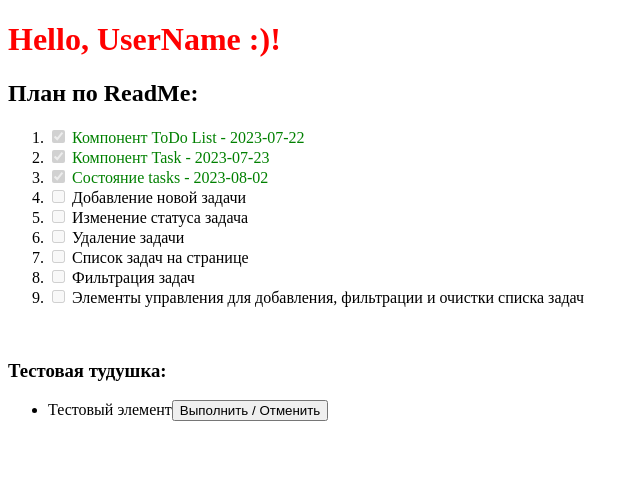
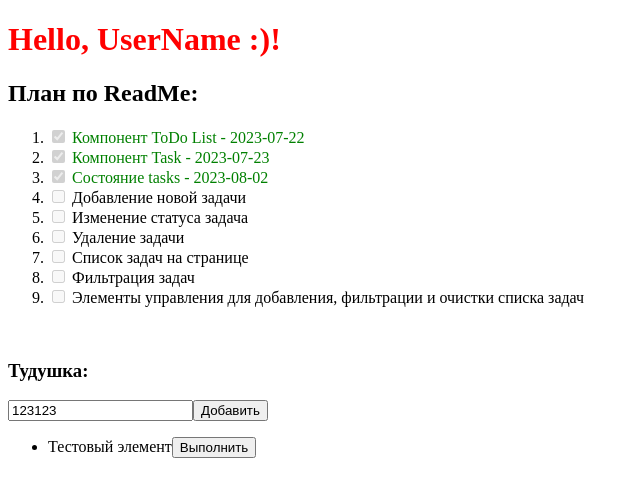
Before and after one commit to leha404/react-todo, a React (Create React App) app: page / in a window 1280 px wide. Shown: the top 496 px of the page, without its empty margins (0-640 px from the left). Built offline with nearby package versions, Linux system fonts and the light colour scheme.

Commit message:
commit and switching to TS

```diff
--- a/src/App.jsx
+++ b/src/App.jsx
@@ -10,7 +10,7 @@ const App = () => {
       <h2>План по ReadMe:</h2>
       <TaskList />
       <br />
-      <h3>Тестовая тудушка:</h3>
+      <h3>Тудушка:</h3>
       <ToDoList />
     </div>
   );
--- /dev/null
+++ b/src/components/ToDo.jsx
@@ -0,0 +1,28 @@
+import React, { useState } from "react"
+
+// Hooks can call only inside render function
+function ToDo(props) {
+  // State: init value AND func for this value
+  const [isDone, setDone] = useState(false);
+
+  // Hook
+  function setIsDone() {
+    setDone(true);
+  }
+
+  const doneStyle = {
+    textDecoration: "line-through"
+  }
+
+  return (
+    <li>
+      <p style={isDone ? doneStyle : null}>
+        Тестовый элемент
+        <button onClick={setIsDone} hidden={isDone}>Выполнить</button>
+        <button hidden={!isDone}>Удалить</button>
+      </p>
+    </li>
+  );
+}
+
+export default ToDo;
--- a/src/components/ToDoList.jsx
+++ b/src/components/ToDoList.jsx
@@ -1,27 +1,21 @@
-import React, { useState } from "react";
+import React, {useState} from "react";
+import ToDo from "./ToDo";
 
-// Hooks can call only inside render function
 function ToDoList() {
-  // State: init value AND func for this value
-  const [isDone, setDone] = useState(false);
+  const [list, setList] = useState([])
 
-  // Hook
-  function change() {
-    setDone(!isDone);
+  function setState(newToDo) {
+    setList(...list, newToDo)
+    console.log(list)
   }
 
-  const doneStyle = {
-    textDecoration: "line-through"
-  }
+  let val = '123123'
 
   return <div>
+    <input placeholder="Введите текст" value={val}></input>
+    <button onClick={() => {setState(val)}}>Добавить</button>
     <ul>
-      <li>
-        <p style={isDone ? doneStyle : null}>
-          Тестовый элемент
-          <button onClick={change}>Выполнить / Отменить</button>
-        </p>
-      </li>
+      <ToDo />
     </ul>
   </div>
 }
```
